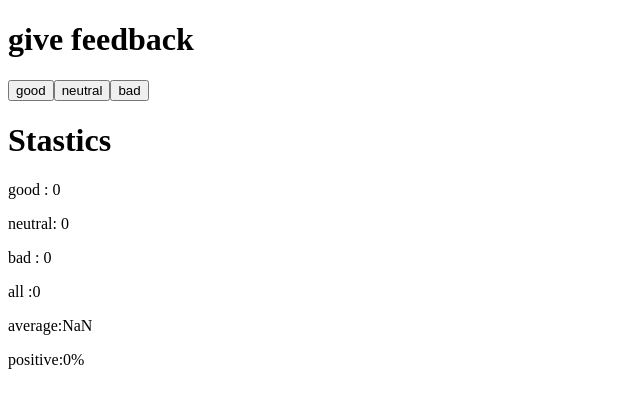
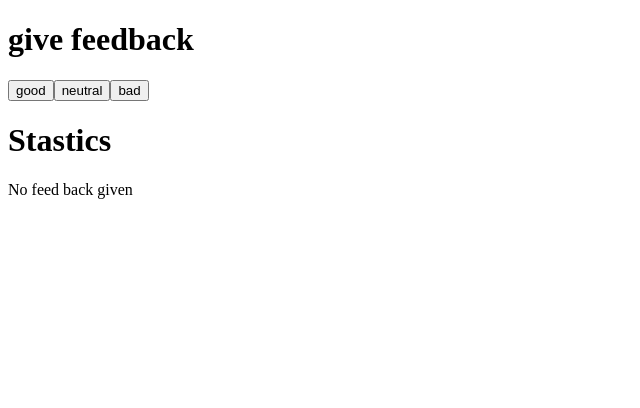
Before and after one commit to kirans0325/mooc-react-helsinki, a React (Vite) app in the folder part-1/unicafe/: page / in a window 1280 px wide. Shown: the top 408 px of the page, without its empty margins (0-640 px from the left). Built offline with nearby package versions, Linux system fonts and the light colour scheme.

Commit message:
part 1 unicafe  exercise 1.9

```diff
--- a/part-1/unicafe/src/App.jsx
+++ b/part-1/unicafe/src/App.jsx
@@ -11,7 +11,11 @@ const Stastics = ({ good, neutral, bad }) => {
   const total = good + neutral + bad;
   const average = (good * 1 + neutral * 0 + bad * -1) / total;
   const positive = (good / (total || 1)) * 100;
-  return (
+  if(good===0&&neutral===0&&bad===0){
+    return <p>No feed back given</p>
+  }
+  else{
+return (
     <div>
       <p>good : {good}</p>
       <p>neutral: {neutral}</p>
@@ -19,8 +23,11 @@ const Stastics = ({ good, neutral, bad }) => {
       <p>all :{good + neutral + bad}</p>
       <p>average:{average} </p>
       <p>positive:{positive}% </p>
-    </div>
-  );
+    </div>);
+  }
+
+
+
 };
 const App = () => {
   // save clicks of each button to its own state
```
